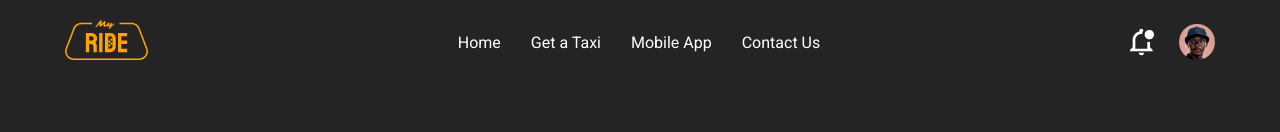
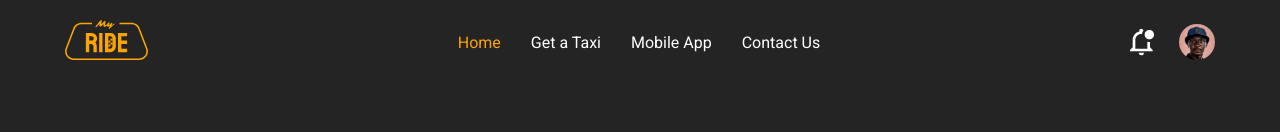
Before and after one commit to chosenvincent1/Compass-Rider-App, a React (Create React App) app: page / in a window 1280 px wide. Shown: the top 132 px of the page. Built offline with nearby package versions, Linux system fonts and the light colour scheme; grey boxes are pictures that could not be loaded.

Commit message:
Deploying site

```diff
--- a/src/components/NavbarComponent/Navbar.css
+++ b/src/components/NavbarComponent/Navbar.css
@@ -22,6 +22,10 @@
 }
 .navlink-container > a {
     cursor: pointer;
+}
+
+.navlink-home {
+    color: var(--yellow);
 }
 
 .avatar__notification {
```
Also changed, not shown: firebase.json (added), 1 other file (tests, documents, lock files or other folders).
